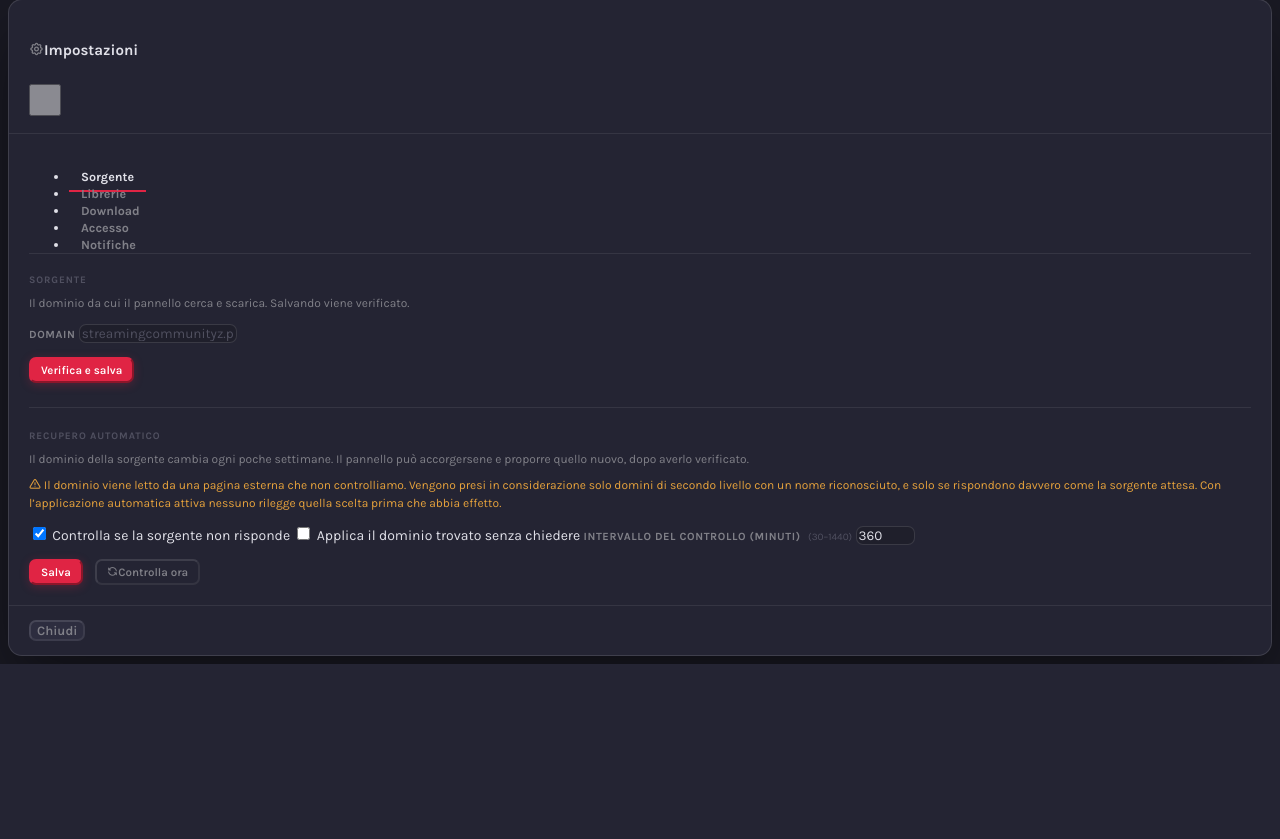
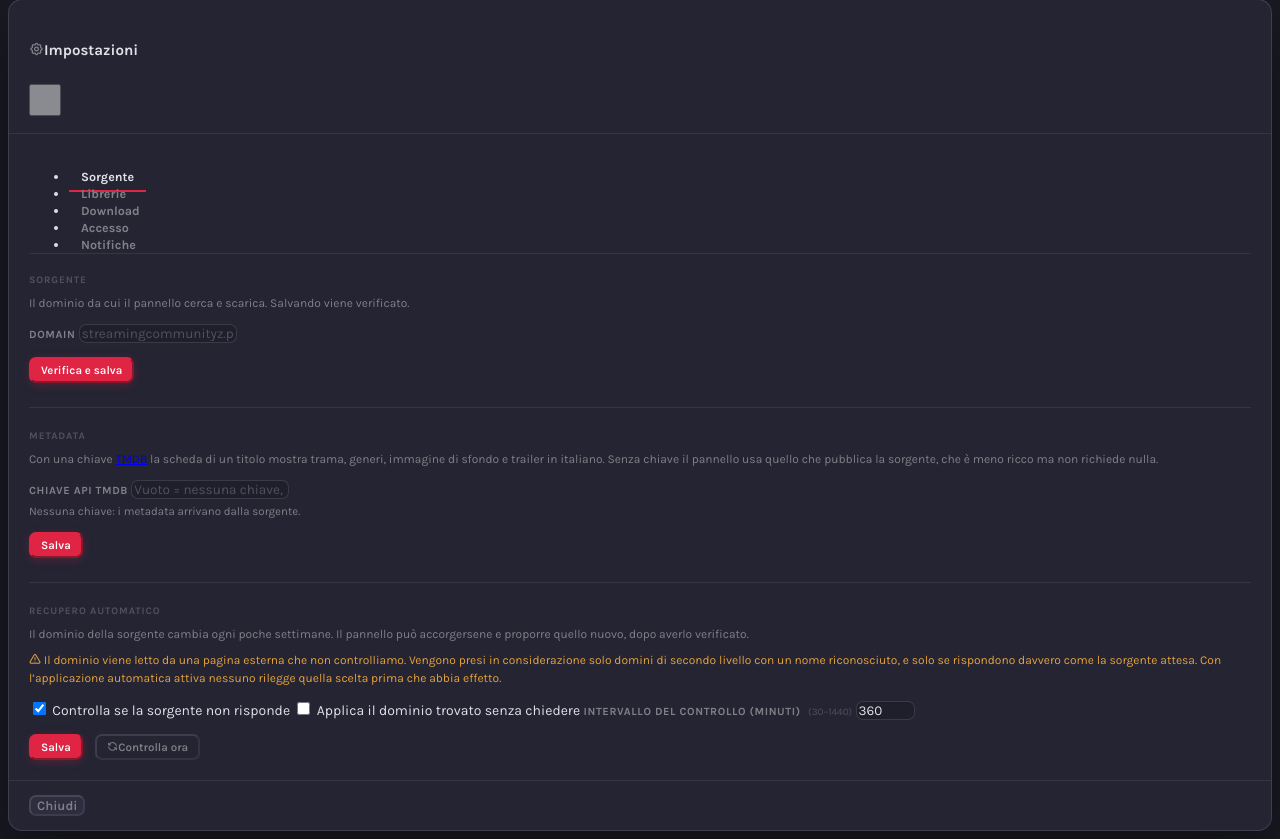
Before and after one commit to EdoardoFiore/StreamingCommunity-downloader, a FastAPI app: page / in a window 1280 px wide. Shown: the part 809-1648 px from the top of the page. Before the commit the page ends 1473 px from the top, so only its background shows below. Run offline with FastAPI, Linux system fonts and the light colour scheme; data that the repository does not hold is empty; parts of the project's set-up code (start-up, migrations or seed data) failed here and were passed over; some libraries are stand-ins or nearby versions.

Commit message:
feat(ui): plot, genres, backdrop and trailer in the detail modal
The modal showed a poster, a title, a year and a season count. Everything else
about a title lived one tab away on somebody else's site.

Backdrop sits behind the header, masked down to the panel background so the text
below keeps its contrast whatever the artwork is. The poster stays where it is —
this is behind it, not instead of it. The plot goes above the language chips,
which stay last: they are the interactive part and belong nearest the button.

Two things that are not decoration:

_resetDetailExtras() runs on every open. The modal is reused, and a plot left
over from the previous title sitting under a new heading reads as fact rather
than as a leftover.

_detailToken fixes a race that predates this commit. Open a title, close it,
open another before the first reply lands, and the first response painted over
the second — visible before only as language chips belonging to the wrong film,
and about to be much more visible with a synopsis attached. Both handlers now
check whether they are still the current open.

The TMDB key field says plainly that saving it empty removes the key, and asks
before doing so. The key is never sent back to the browser, so the field starts
empty and a status line reports whether one is stored.

Co-Authored-By: Claude Opus 5 <noreply@anthropic.com>

```diff
--- a/app/static/app.js
+++ b/app/static/app.js
@@ -735,7 +735,7 @@ const ALL_NOTIFICATION_EVENTS = NOTIFICATION_EVENT_GROUPS.flatMap(g => g.events)
 const _SETTINGS_FEEDBACK_IDS = [
   'domain-feedback', 'libraries-feedback', 'perf-settings-feedback',
   'jf-connect-feedback', 'jf-reconnect-feedback', 'notif-channels-feedback',
-  'domain-recovery-feedback',
+  'domain-recovery-feedback', 'tmdb-feedback',
 ];
 
 function _feedback(id, message = '', kind = 'muted') {
@@ -749,7 +749,7 @@ function _feedback(id, message = '', kind = 'muted') {
 // modal no longer waits on the slowest section (disk usage stats every library
 // path, on an NFS mount that can be asleep).
 const _SETTINGS_TAB_LOADERS = {
-  sorgente: () => loadDomainRecoverySettings(),
+  sorgente: () => Promise.all([loadDomainRecoverySettings(), loadTmdbSettings()]),
   download: () => loadPerfSettings(),
   accesso: () => loadJellyfinSettings(),
   notifiche: () => loadNotificationChannels(),
@@ -1180,6 +1180,49 @@ async function loadDomainRecoverySettings() {
   document.getElementById('domain-auto-apply').checked = !!data.domain_auto_apply;
   document.getElementById('domain-check-interval').value =
     data.domain_check_interval_minutes ?? 360;
+}
+
+async function loadTmdbSettings() {
+  try {
+    const res = await fetch('/api/metadata/settings');
+    if (!res.ok) return;
+    const data = await safeJson(res);
+    // The key itself never comes back from the server, so the field starts
+    // empty and the status line says whether one is stored.
+    document.getElementById('tmdb-key-input').value = '';
+    const status = document.getElementById('tmdb-status');
+    status.textContent = data.tmdb_configured
+      ? 'Chiave configurata. Incollane una nuova per sostituirla, o salva vuoto per rimuoverla.'
+      : 'Nessuna chiave: i metadata arrivano dalla sorgente.';
+  } catch (e) { /* ignore */ }
+}
+
+async function saveTmdbKey() {
+  const btn = document.getElementById('save-tmdb-btn');
+  const key = document.getElementById('tmdb-key-input').value.trim();
+  if (!key && !await scConfirm(
+      'Il campo \u00e8 vuoto: la chiave TMDB verr\u00e0 rimossa e i metadata torneranno ' +
+      'a quelli della sorgente. Continuare?')) {
+    return;
+  }
+  btn.disabled = true;
+  _feedback('tmdb-feedback', 'Salvataggio...');
+  try {
+    const res = await fetch('/api/metadata/settings', {
+      method: 'PUT',
+      headers: {'Content-Type': 'application/json'},
+      body: JSON.stringify({tmdb_api_key: key}),
+    });
+    if (res.ok) {
+      _feedback('tmdb-feedback', 'Salvato.', 'success');
+      showToast('Impostazioni metadata salvate', 'success');
+      await loadTmdbSettings();
+    } else {
+      const d = await safeJson(res);
+      _feedback('tmdb-feedback', d.detail || 'Errore salvataggio.', 'danger');
+    }
+  } catch (e) { _feedback('tmdb-feedback', 'Errore di rete.', 'danger'); }
+  finally { btn.disabled = false; }
 }
 
 async function saveDomainRecovery() {
@@ -1536,9 +1579,60 @@ function _getLangSelections() {
   };
 }
 
+// Guards against a stale response painting over a newer one: open a title, close
+// it, open another before the first reply lands, and the first one used to win.
+let _detailToken = 0;
+
+function _resetDetailExtras() {
+  document.getElementById('detail-backdrop').style.display = 'none';
+  const plot = document.getElementById('detail-plot');
+  plot.textContent = ''; plot.style.display = 'none';
+  const genres = document.getElementById('detail-genres');
+  genres.innerHTML = ''; genres.style.display = 'none';
+  document.getElementById('detail-trailer-btn').style.display = 'none';
+}
+
+function renderTitleMetadata(meta) {
+  if (!meta) return;
+
+  if (meta.backdrop) {
+    const backdrop = document.getElementById('detail-backdrop');
+    backdrop.style.backgroundImage = `url("${encodeURI(meta.backdrop)}")`;
+    backdrop.style.display = '';
+  }
+  if (meta.plot) {
+    const plot = document.getElementById('detail-plot');
+    plot.textContent = meta.plot;
+    plot.style.display = '';
+  }
+  if (meta.genres?.length) {
+    const genres = document.getElementById('detail-genres');
+    genres.innerHTML = meta.genres.slice(0, 4)
+      .map(g => `<span class="badge bg-secondary-lt">${escapeHtml(g)}</span>`).join('');
+    genres.style.display = '';
+  }
+  if (meta.trailer_url) {
+    const trailer = document.getElementById('detail-trailer-btn');
+    trailer.href = meta.trailer_url;
+    trailer.style.display = '';
+  }
+  // The source carries no rating for many titles; TMDB's fills that gap rather
+  // than replacing a score already on screen.
+  const scoreEl = document.getElementById('detail-score');
+  if (meta.rating && !scoreEl.innerHTML) {
+    scoreEl.innerHTML =
+      `<span class="badge bg-yellow-lt fs-5"><i class="ti ti-star-filled me-1"></i>${meta.rating}</span>`;
+  }
+}
+
 function openDetailModal(idx) {
   const item = _searchResults[idx];
   if (!item) return;
+  // The modal is reused, so anything filled in asynchronously has to be cleared
+  // first — a plot left over from the previous title under a new heading reads
+  // as fact — and late responses have to be able to tell they are late.
+  const token = ++_detailToken;
+  _resetDetailExtras();
   const isAnime = item.type === 'anime';
   const isMovie = item.type === 'movie';
   const year = itemYear(item);
@@ -1616,9 +1710,18 @@ function openDetailModal(idx) {
   showModal('detail-modal');
 
   const p = new URLSearchParams({ type:isMovie?'movie':'tv', slug:item.slug||'', version:currentVersion||'' });
+
+  // Independent of the languages call and started alongside it: one is metadata,
+  // the other reaches the stream host, and neither should wait on the other.
+  fetch(`/api/metadata/${isMovie ? 'movie' : 'tv'}/${item.id}?${p}`)
+    .then(r => r.ok ? r.json() : null)
+    .then(meta => { if (token === _detailToken) renderTitleMetadata(meta); })
+    .catch(() => { /* the modal simply stays as it was */ });
+
   fetch(`/api/search/languages/${item.id}?${p}`)
     .then(r => r.ok ? r.json() : null)
     .then(info => {
+      if (token !== _detailToken) return;
       if (!info) { langsEl.innerHTML=''; return; }
       let html='';
       if (info.audio?.length) {
--- a/app/templates/index.html
+++ b/app/templates/index.html
@@ -2133,6 +2161,27 @@
           </div>
         </div>
 
+        <!-- ── Metadata ──────────────────────────────────────────────────── -->
+        <div class="settings-section">
+          <p class="settings-section-label">Metadata</p>
+          <p class="settings-section-hint">
+            Con una chiave <a href="https://www.themoviedb.org/settings/api" target="_blank"
+            rel="noopener noreferrer">TMDB</a> la scheda di un titolo mostra trama, generi,
+            immagine di sfondo e trailer in italiano. Senza chiave il pannello usa quello che
+            pubblica la sorgente, che &egrave; meno ricco ma non richiede nulla.
+          </p>
+          <label class="form-label" for="tmdb-key-input">Chiave API TMDB</label>
+          <input type="password" id="tmdb-key-input" class="form-control" autocomplete="off"
+                 placeholder="Vuoto = nessuna chiave, metadata dalla sorgente">
+          <div class="form-text" id="tmdb-status"></div>
+          <div class="settings-actions">
+            <button type="button" class="btn btn-primary btn-sm" onclick="saveTmdbKey()" id="save-tmdb-btn">
+              Salva
+            </button>
+            <div id="tmdb-feedback" class="form-text"></div>
+          </div>
+        </div>
+
         <!-- ── Recupero automatico del dominio ───────────────────────────── -->
         <div class="settings-section">
           <p class="settings-section-label">Recupero automatico</p>
@@ -2390,12 +2444,20 @@
             <h3 id="detail-title"></h3>
             <div id="detail-meta" class="text-muted mb-2"></div>
             <div id="detail-score" class="mb-2"></div>
+            <div id="detail-genres" class="mb-2" style="display:none"></div>
+            <!-- Last in the text column stays the interactive part: the
+                 language chips belong nearest the action button. -->
+            <p id="detail-plot" class="detail-plot" style="display:none"></p>
             <div id="detail-langs" class="small" style="color:var(--text-muted)"></div>
           </div>
         </div>
       </div>
-      <div class="modal-footer border-0 pt-0" style="flex-wrap:wrap;gap:8px">
+      <div class="modal-footer border-0 pt-0" style="flex-wrap:wrap;gap:8px;position:relative;z-index:1">
         <button type="button" class="btn btn-secondary me-auto" data-bs-dismiss="modal">Chiudi</button>
+        <a id="detail-trailer-btn" class="btn btn-ghost-secondary" href="#" target="_blank"
+           rel="noopener noreferrer" style="display:none">
+          <i class="ti ti-brand-youtube me-1"></i>Trailer
+        </a>
         <div class="d-flex align-items-center gap-2 flex-shrink-0" id="detail-schedule-wrap" style="display:none!important">
           <i class="ti ti-clock text-muted" style="font-size:15px"></i>
           <input type="datetime-local" id="detail-scheduled-at" class="form-control form-control-sm" style="max-width:196px" title="Lascia vuoto per scaricare subito">
```
Also changed, not shown: other parts of app/templates/index.html (+37 -4 lines).
